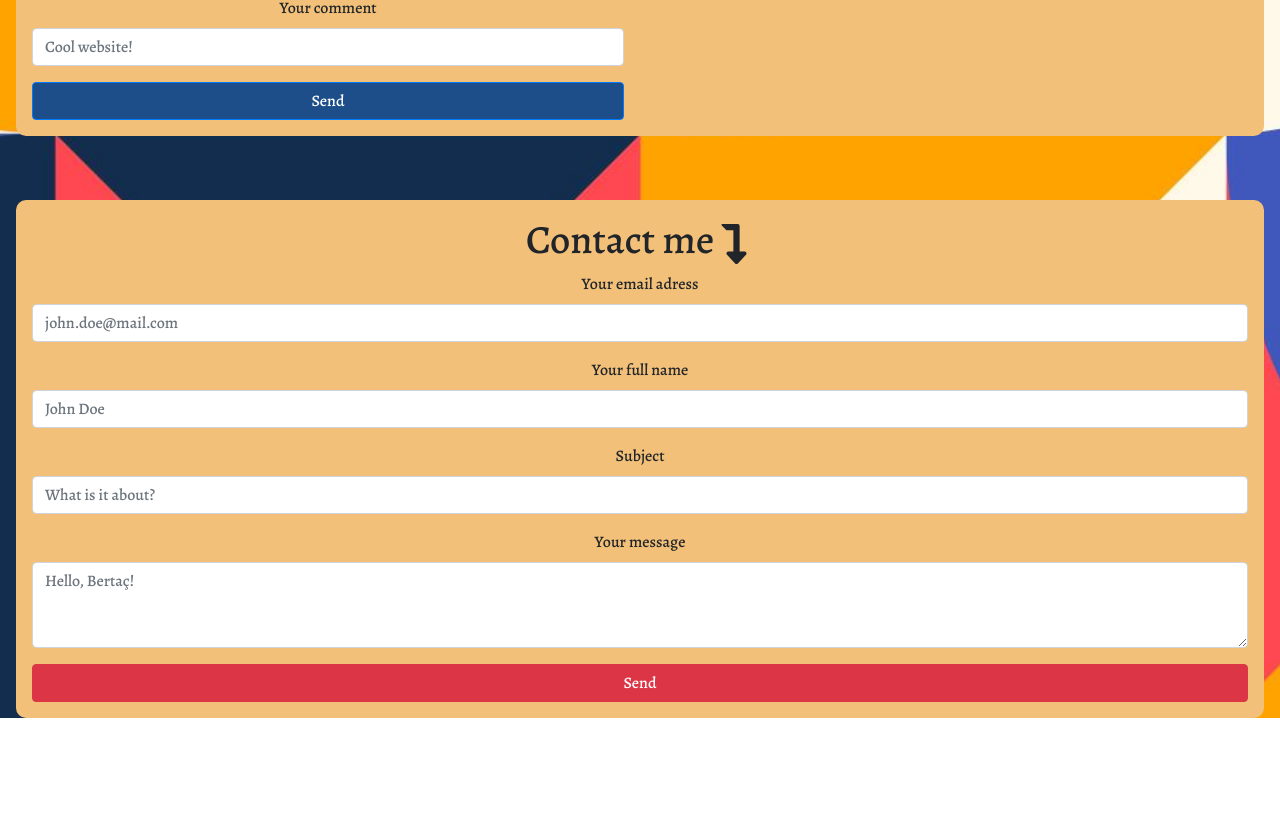
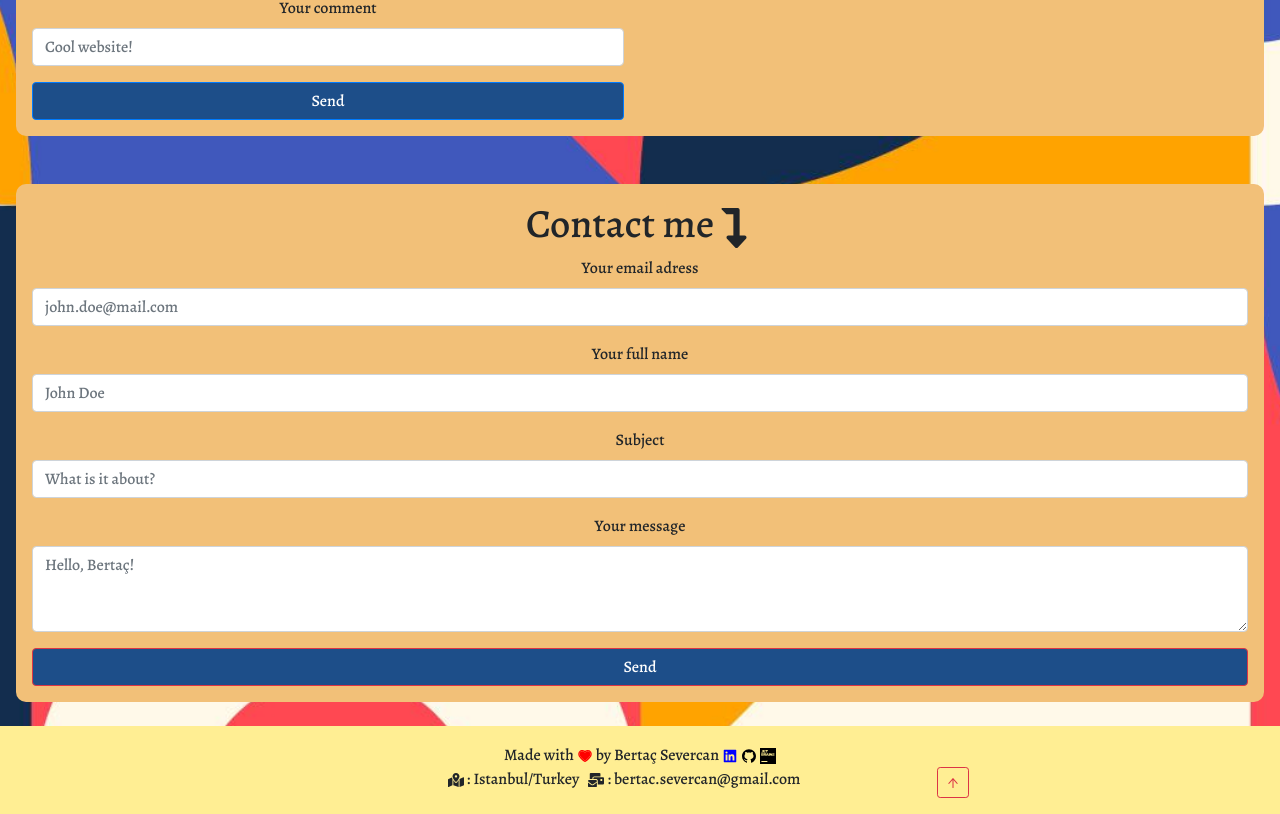
Before and after one commit to bertacsevercan/kon-ogr-project, a React (Create React App) app in the folder portfolyo/: page / in a window 1280 px wide. Shown: the part 1672-2486 px from the top of the page. Before the commit the page ends 2406 px from the top, so only its background shows below. Built offline with nearby package versions, Linux system fonts and the light colour scheme.

Commit message:
add footer

```diff
--- a/portfolyo/src/App.css
+++ b/portfolyo/src/App.css
@@ -4,4 +4,9 @@
   background: url(./images/backImg.jpg) no-repeat center;
   background-size: cover;
   font-family: "Alegreya", serif;
+  position: relative;
 }
+
+.content-wrapper {
+  padding-bottom: 6rem;
+}
--- a/portfolyo/src/App.js
+++ b/portfolyo/src/App.js
@@ -6,17 +6,21 @@ import Contact from "./containers/Contact";
 import Projects from "./containers/Projects";
 import NavBar from "./components/NavBar";
 import Comments from "./containers/Comments";
+import Footer from "./components/Footer";
 import "./App.css";
 
 function App() {
   return (
     <I18nextProvider i18n={i18n}>
       <div className="App">
-        <NavBar />
-        <About />
-        <Projects />
-        <Comments />
-        <Contact />
+        <div className="content-wrapper">
+          <NavBar />
+          <About />
+          <Projects />
+          <Comments />
+          <Contact />
+          <Footer />
+        </div>
       </div>
     </I18nextProvider>
   );
--- /dev/null
+++ b/portfolyo/src/components/Footer/index.jsx
@@ -0,0 +1,73 @@
+import React from "react";
+import {
+  AiTwotoneHeart,
+  AiOutlineArrowUp,
+  AiFillLinkedin,
+  AiFillGithub,
+} from "react-icons/ai";
+import { FaMapMarkedAlt, FaMailBulk } from "react-icons/fa";
+import { SiJetbrains } from "react-icons/si";
+import { useTranslation } from "react-i18next";
+import Button from "react-bootstrap/Button";
+import "./style.css";
+
+const Footer = () => {
+  const { t } = useTranslation();
+
+  const scrollTop = () => {
+    window.scrollTo({ top: 0, behavior: "smooth" });
+  };
+
+  return (
+    <div className="footer mt-auto py-3">
+      <div className="empty-container" />
+      <div className="container">
+        <span>
+          {t("footer.text0")} {<AiTwotoneHeart style={{ color: "red" }} />}{" "}
+          {t("footer.text1")}
+        </span>
+        <a
+          rel="noreferrer"
+          target="_blank"
+          href="https://www.linkedin.com/in/bertac-severcan/"
+          title={t("contact.texts.text2")}
+        >
+          {" "}
+          <AiFillLinkedin id="linkedin-icon" />{" "}
+        </a>{" "}
+        <a
+          href="https://github.com/bertacsevercan"
+          rel="noreferrer"
+          target="_blank"
+          title={t("contact.texts.text1")}
+        >
+          <AiFillGithub id="github-icon" />
+        </a>{" "}
+        <a
+          id="jet"
+          target="_blank"
+          rel="noreferrer"
+          title={t("contact.texts.text3")}
+          href="https://hyperskill.org/profile/14103204"
+        >
+          {" "}
+          <SiJetbrains className="social-icons" />{" "}
+        </a>
+        <br />
+        <span>
+          {" "}
+          <FaMapMarkedAlt /> : {t("contact.texts.text0")}
+        </span>
+        &nbsp; &nbsp;
+        <span>
+          <FaMailBulk /> : bertac.severcan@gmail.com
+        </span>
+        <Button onClick={scrollTop} variant="outline-danger" size="sm">
+          {<AiOutlineArrowUp />}{" "}
+        </Button>
+      </div>
+    </div>
+  );
+};
+
+export default Footer;
--- /dev/null
+++ b/portfolyo/src/components/Footer/style.css
@@ -0,0 +1,51 @@
+.container {
+  width: auto;
+  max-width: 43rem;
+  padding: 0 15px;
+  text-align: center;
+}
+
+.container Button {
+  float: right;
+}
+
+.footer {
+  position: absolute;
+  bottom: 0;
+  width: 100%;
+  background-color: #ffee93;
+}
+
+#linkedin-icon {
+  color: blue;
+}
+
+#github-icon {
+  color: black;
+}
+
+.empty-container {
+  display: block;
+  padding: 0px;
+  height: 1px;
+  width: 100%;
+}
+
+#jet {
+  color: black;
+}
+
+@media only screen and (max-width: 576px) {
+  .container Button {
+    float: unset;
+  }
+}
+@media only screen and (min-width: 2560px) {
+  .container {
+    max-width: 63rem;
+  }
+
+  .container Button {
+    font-size: 1.5rem;
+  }
+}
--- a/portfolyo/src/containers/Contact/style.css
+++ b/portfolyo/src/containers/Contact/style.css
@@ -1,7 +1,11 @@
 #contact {
-  margin: 4rem 1rem 1rem 1rem;
+  margin: 3rem 1rem 1rem 1rem;
   background-color: #f2c078;
   border-radius: 10px;
   padding: 1rem;
   text-align: center;
 }
+
+#contact button {
+  background-color: #1d4e89;
+}
```
Also changed, not shown: 1 other file (tests, documents, lock files or other folders).
